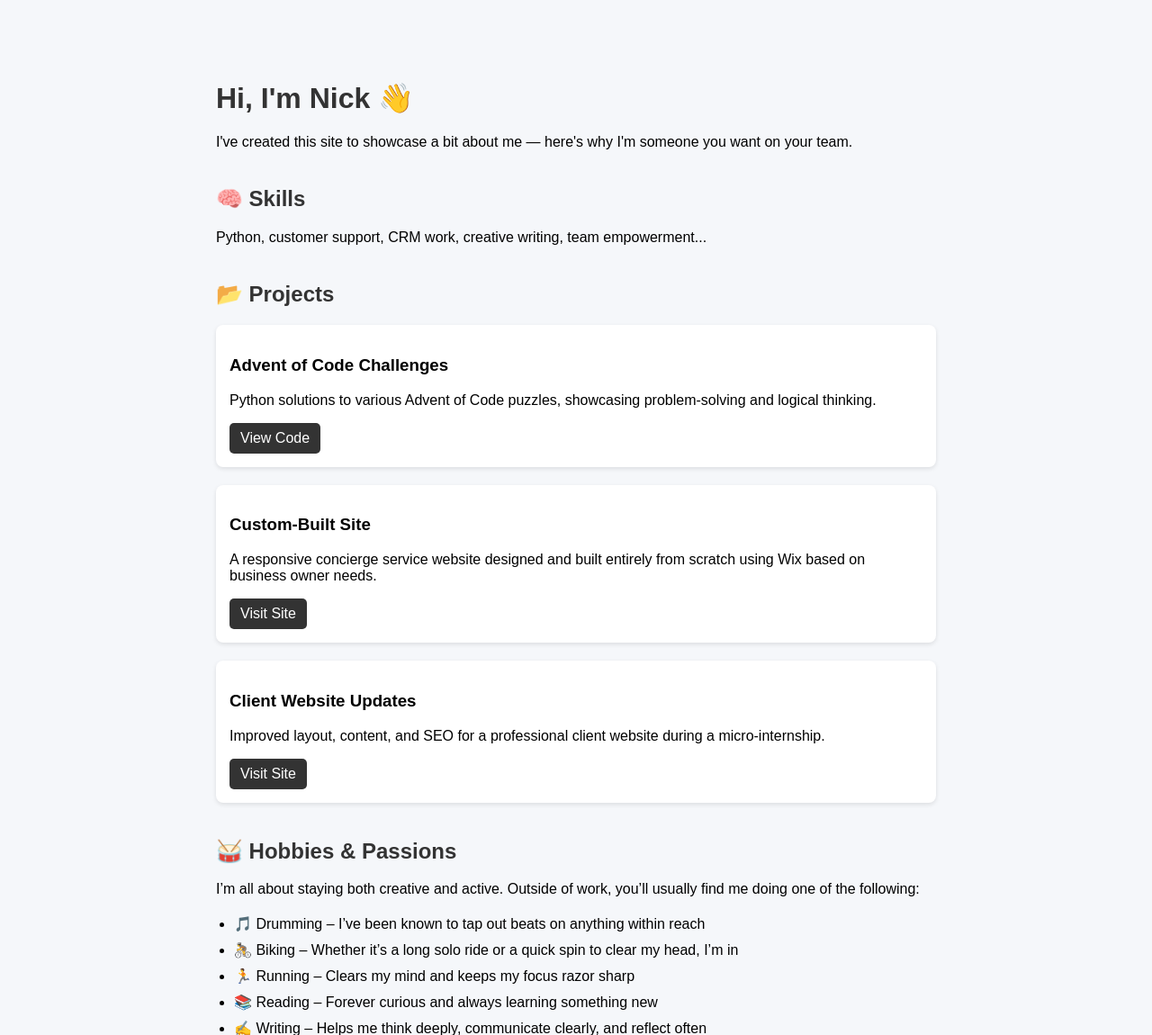
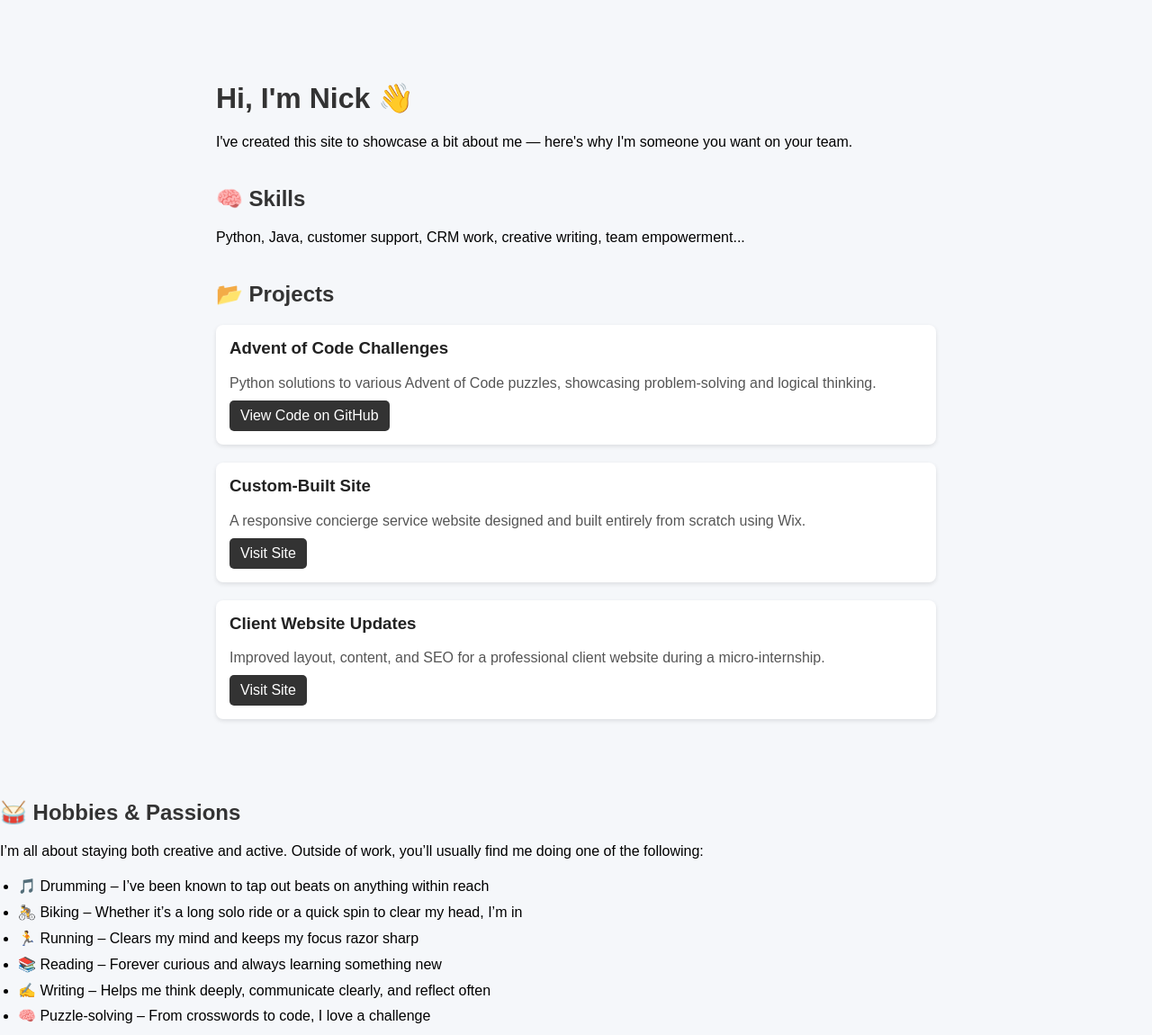
Before and after one commit to nrrorton/hire-me-site, a Flask app: page / in a window 1280 px wide. Shown: the top 1150 px of the page at 90% size. Run offline with Flask 3, Linux system fonts and the light colour scheme.

Commit message:
Update Projects section with GitHub link

```diff
--- a/templates/index.html
+++ b/templates/index.html
@@ -92,6 +92,44 @@
             pointer-events: none;
             transition: opacity 0.5s ease-out;
             }
+
+            /* Projects Section */
+            .projects {
+                display: flex;
+                flex-direction: column;
+                gap: 20px;
+            }
+
+            .project {
+                background-color: #fff;
+                padding: 15px;
+                border-radius: 8px;
+                box-shadow: 0 2px 5px rgba(0,0,0,0.1);
+            }
+
+            .project h3 {
+                margin-top: 0;
+                color: #222;
+            }
+
+            .project p {
+                margin-bottom: 10px;
+                color: #555;
+            }
+
+            .project a {
+                display: inline-block;
+                padding: 8px 12px;
+                background-color: #333;
+                color: #fff;
+                border-radius: 5px;
+                text-decoration: none;
+                transition: background-color 0.2s ease-in-out;
+            }
+
+            .project a:hover {
+                background-color: #555;
+            }
     </style>
 </head>
 
@@ -101,34 +139,30 @@
         <p>I've created this site to showcase a bit about me — here's why I'm someone you want on your team.</p>
 
         <h2>🧠 Skills</h2>
-        <p>Python, customer support, CRM work, creative writing, team empowerment...</p>
+        <p>Python, Java, customer support, CRM work, creative writing, team empowerment...</p>
 
         <h2>📂 Projects</h2>
-        <div style="display: flex; flex-direction: column; gap: 20px;">
+        <div class="projects">
 
-            <div style="background-color: #fff; padding: 15px; border-radius: 8px; box-shadow: 0 2px 5px rgba(0,0,0,0.1);">
+            <div class="project">
                 <h3>Advent of Code Challenges</h3>
                 <p>Python solutions to various Advent of Code puzzles, showcasing problem-solving and logical thinking.</p>
-                <a href="projects/advent-of-code/"
-                    style="display:inline-block; padding:8px 12px; background-color:#333; color:#fff; border-radius:5px; text-decoration:none;">View
-                    Code</a>
+                <a href="https://github.com/nrrorton/hire-me-site/tree/master/projects/advent-of-code" target="_blank">View Code on GitHub</a>
             </div>
 
-            <div style="background-color: #fff; padding: 15px; border-radius: 8px; box-shadow: 0 2px 5px rgba(0,0,0,0.1);">
+            <div class="project">
                 <h3>Custom-Built Site</h3>
-                <p>A responsive concierge service website designed and built entirely from scratch using Wix based on business owner needs.</p>
-                <a href="https://www.mygrandlakeconcierge.com/" target="_blank"
-                    style="display:inline-block; padding:8px 12px; background-color:#333; color:#fff; border-radius:5px; text-decoration:none;">Visit
-                    Site</a>
+                <p>A responsive concierge service website designed and built entirely from scratch using Wix.</p>
+                <a href="https://www.mygrandlakeconcierge.com/" target="_blank">Visit Site</a>
             </div>
 
-            <div style="background-color: #fff; padding: 15px; border-radius: 8px; box-shadow: 0 2px 5px rgba(0,0,0,0.1);">
+            <div class="project">
                 <h3>Client Website Updates</h3>
                 <p>Improved layout, content, and SEO for a professional client website during a micro-internship.</p>
-                <a href="https://www.shannonwhitehat.com/" target="_blank"
-                    style="display:inline-block; padding:8px 12px; background-color:#333; color:#fff; border-radius:5px; text-decoration:none;">Visit
-                    Site</a>
+                <a href="https://www.shannonwhitehat.com/" target="_blank">Visit Site</a>
             </div>
+
+        </div>
 
         </div>
 
```
